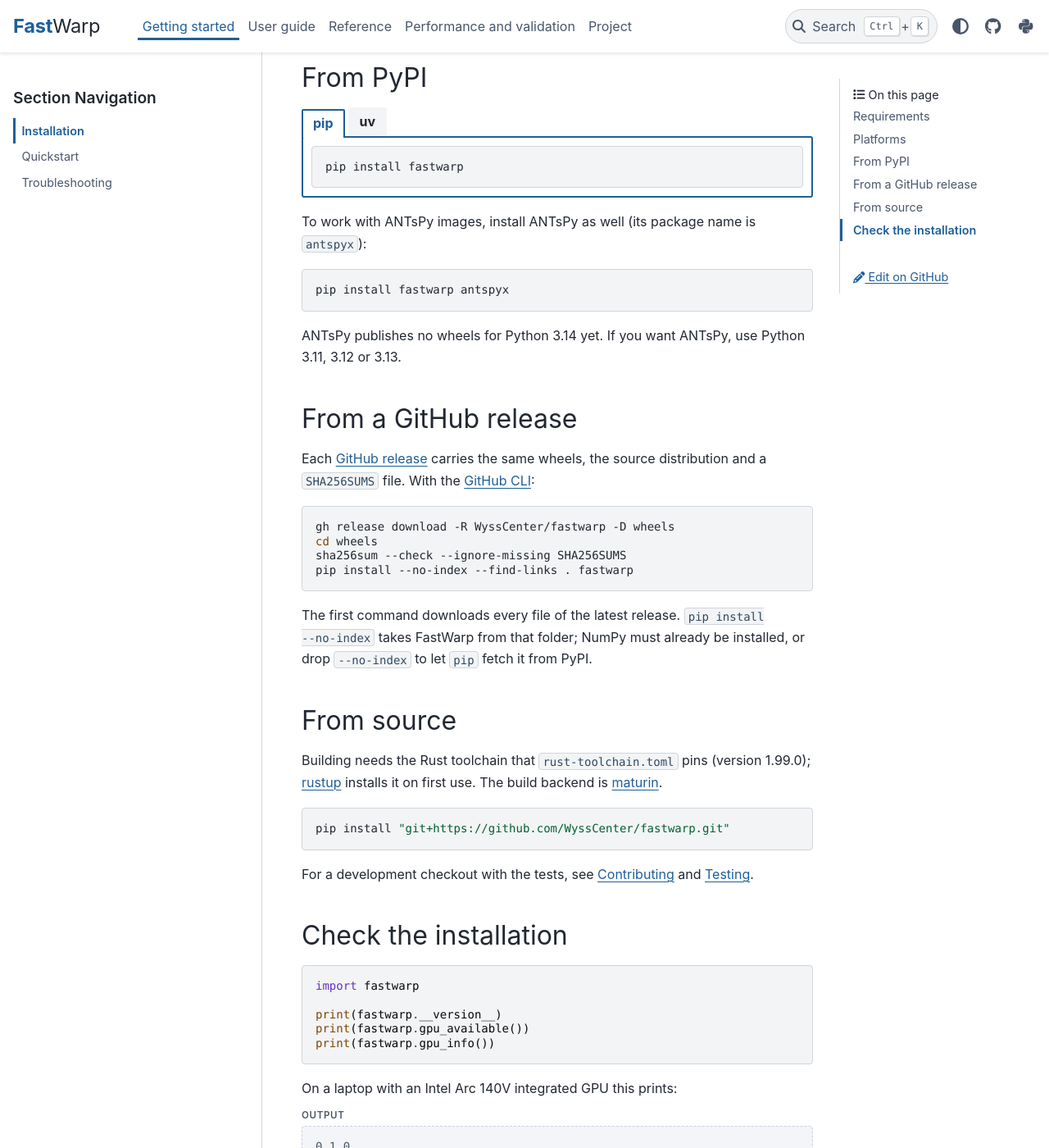
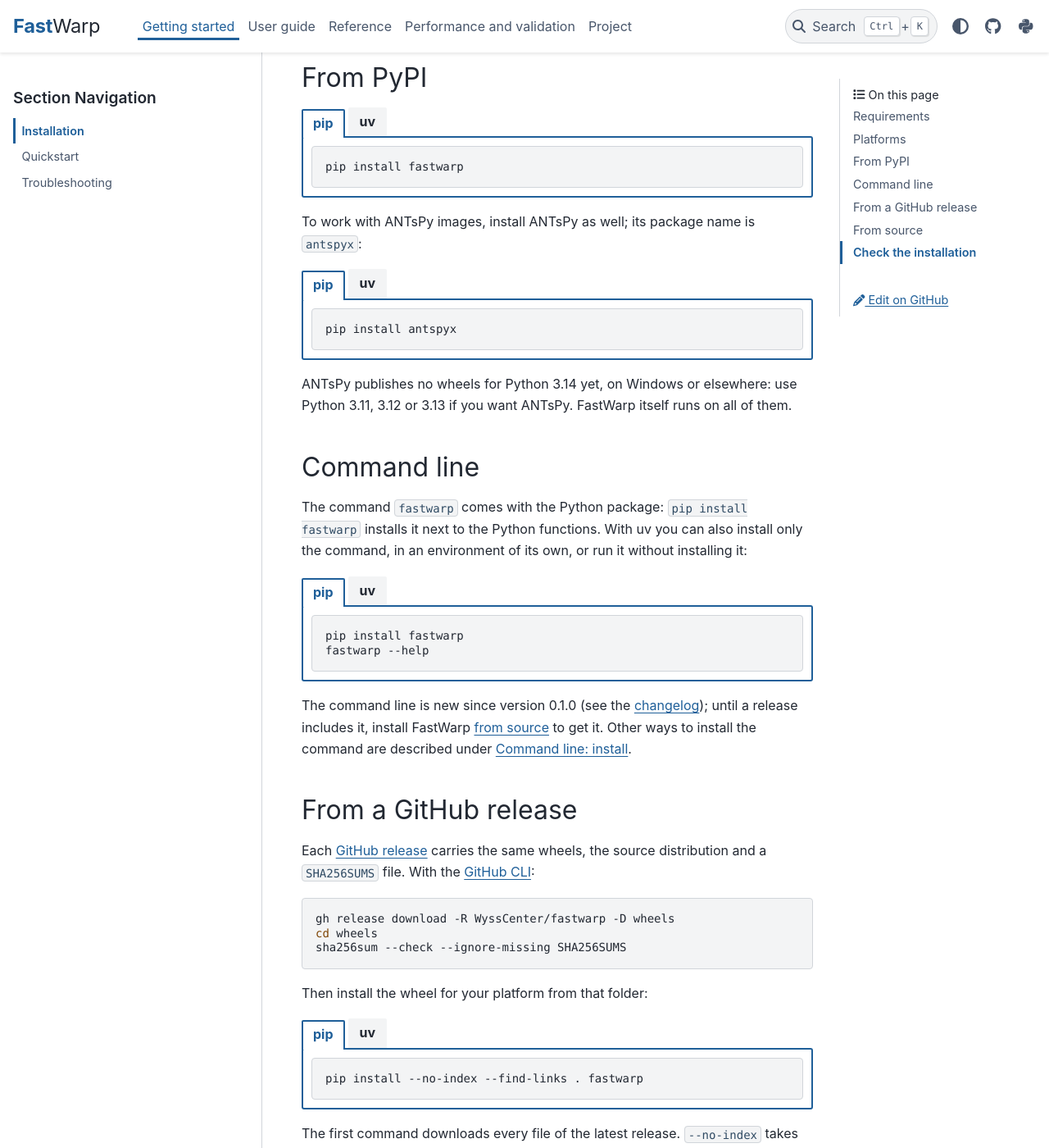
Before and after one commit to WyssCenter/fastwarp, a Sphinx documentation site: the page built from docs/installation.md, in a window 1280 px wide and 1400 px high, scrolled down 1388 px. Shown: the whole window at 82% size. Built offline with Sphinx 7.4.7 and the PyData theme 0.15.4, drawn with Linux system fonts in a browser that asks for light colours; some of the changed text lies outside the part shown.

Commit message:
docs: show uv next to pip and add the command line to installation
Every install snippet now has pip and uv tabs (uv add, uv pip install, uv tool install, uvx), the installation page and the command line page have an install section, getting started shows a first registration from Python and from the command line, and the GPU page says the bench 0.5 mm volume is synthetic.

````diff
--- a/docs/installation.md
+++ b/docs/installation.md
@@ -33,28 +33,98 @@ described under [Testing](testing.md#what-the-release-workflow-tests).
 ## From PyPI
 
 ::::{tab-set}
+:sync-group: installer
 
 :::{tab-item} pip
+:sync: pip
+
 ```bash
 pip install fastwarp
 ```
 :::
 
 :::{tab-item} uv
+:sync: uv
+
+In a uv project:
+
 ```bash
 uv add fastwarp
+```
+
+In an existing environment:
+
+```bash
+uv pip install fastwarp
 ```
 :::
 
 ::::
 
-To work with ANTsPy images, install ANTsPy as well (its package name is `antspyx`):
+To work with ANTsPy images, install ANTsPy as well; its package name is `antspyx`:
+
+::::{tab-set}
+:sync-group: installer
+
+:::{tab-item} pip
+:sync: pip
 
 ```bash
-pip install fastwarp antspyx
+pip install antspyx
+```
+:::
+
+:::{tab-item} uv
+:sync: uv
+
+```bash
+uv add antspyx
+```
+:::
+
+::::
+
+ANTsPy publishes no wheels for Python 3.14 yet, on Windows or elsewhere: use Python 3.11, 3.12 or
+3.13 if you want ANTsPy. FastWarp itself runs on all of them.
+
+## Command line
+
+The command `fastwarp` comes with the Python package: `pip install fastwarp` installs it next to
+the Python functions. With uv you can also install only the command, in an environment of its
+own, or run it without installing it:
+
+::::{tab-set}
+:sync-group: installer
+
+:::{tab-item} pip
+:sync: pip
+
+```bash
+pip install fastwarp
+fastwarp --help
+```
+:::
+
+:::{tab-item} uv
+:sync: uv
+
+```bash
+uv tool install fastwarp
+fastwarp --help
 ```
 
-ANTsPy publishes no wheels for Python 3.14 yet. If you want ANTsPy, use Python 3.11, 3.12 or 3.13.
+Without installing:
+
+```bash
+uvx fastwarp --help
+```
+:::
+
+::::
+
+The command line is new since version 0.1.0 (see the [changelog](changelog.md)); until a release
+includes it, install FastWarp [from source](#from-source) to get it. Other ways to install the
+command are described under [Command line: install](cli.md#install).
 
 ## From a GitHub release
 
@@ -66,12 +136,33 @@ the source distribution and a `SHA256SUMS` file. With the
 gh release download -R WyssCenter/fastwarp -D wheels
 cd wheels
 sha256sum --check --ignore-missing SHA256SUMS
+```
+
+Then install the wheel for your platform from that folder:
+
+::::{tab-set}
+:sync-group: installer
+
+:::{tab-item} pip
+:sync: pip
+
+```bash
 pip install --no-index --find-links . fastwarp
 ```
+:::
 
-The first command downloads every file of the latest release. `pip install --no-index` takes
-FastWarp from that folder; NumPy must already be installed, or drop `--no-index` to let `pip`
-fetch it from PyPI.
+:::{tab-item} uv
+:sync: uv
+
+```bash
+uv pip install --no-index --find-links . fastwarp
+```
+:::
+
+::::
+
+The first command downloads every file of the latest release. `--no-index` takes FastWarp from
+that folder only; NumPy must already be installed, or drop `--no-index` to fetch it from PyPI.
 
 ## From source
 
@@ -79,9 +170,32 @@ Building needs the Rust toolchain that `rust-toolchain.toml` pins (version 1.99.
 [rustup](https://rustup.rs) installs it on first use. The build backend is
 [maturin](https://www.maturin.rs).
 
+::::{tab-set}
+:sync-group: installer
+
+:::{tab-item} pip
+:sync: pip
+
 ```bash
 pip install "git+https://github.com/WyssCenter/fastwarp.git"
 ```
+:::
+
+:::{tab-item} uv
+:sync: uv
+
+```bash
+uv pip install "git+https://github.com/WyssCenter/fastwarp.git"
+```
+
+Only the command line:
+
+```bash
+uv tool install "git+https://github.com/WyssCenter/fastwarp.git"
+```
+:::
+
+::::
 
 For a development checkout with the tests, see [Contributing](contributing.md) and
 [Testing](testing.md).
````
Also changed, not shown: README.md (+8 -1 lines), docs/cli.md (+38 -0 lines), docs/getting-started.md (+59 -6 lines), docs/guide/gpu.md (+4 -0 lines), docs/quickstart.md (+17 -0 lines).
